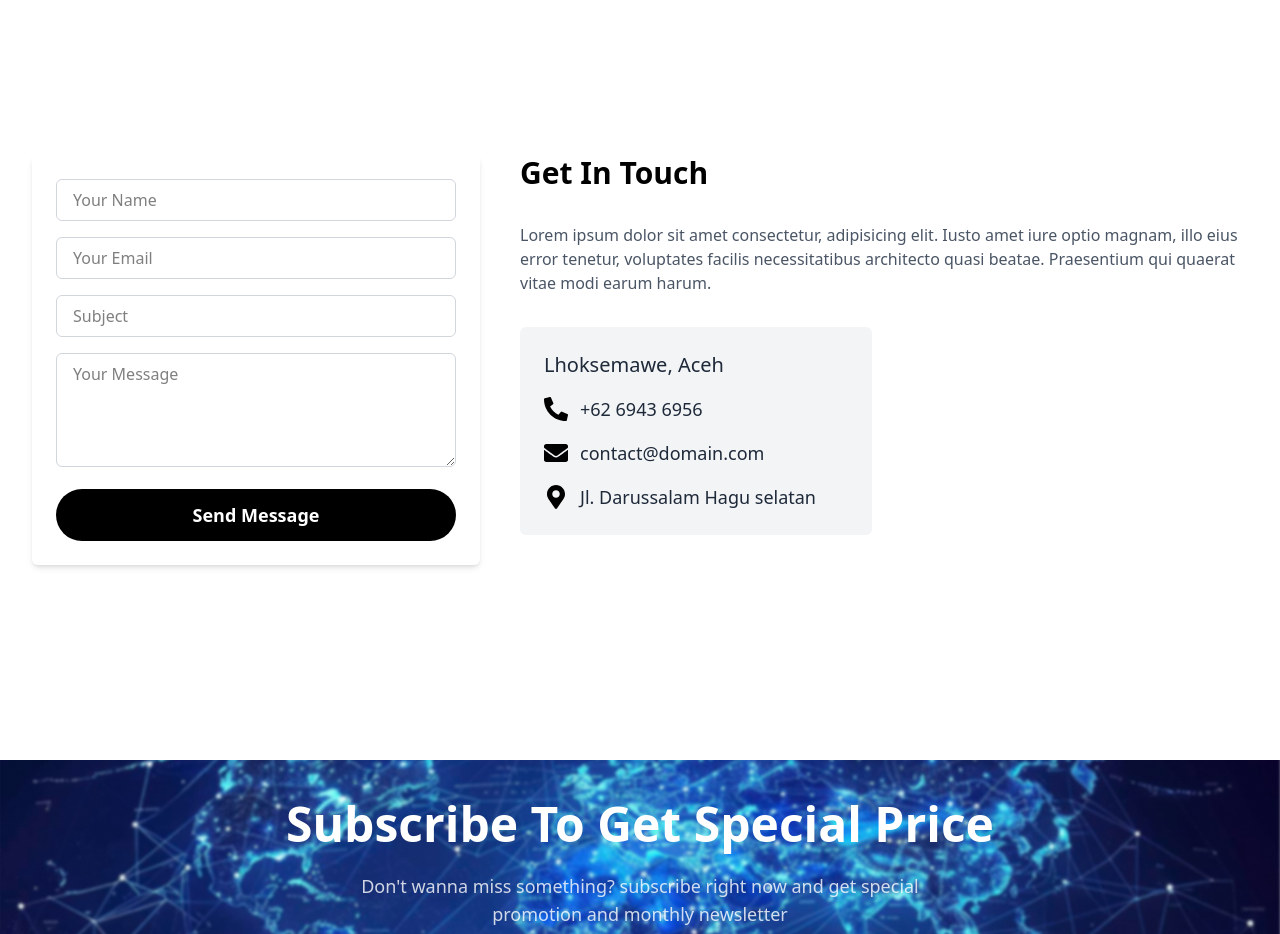
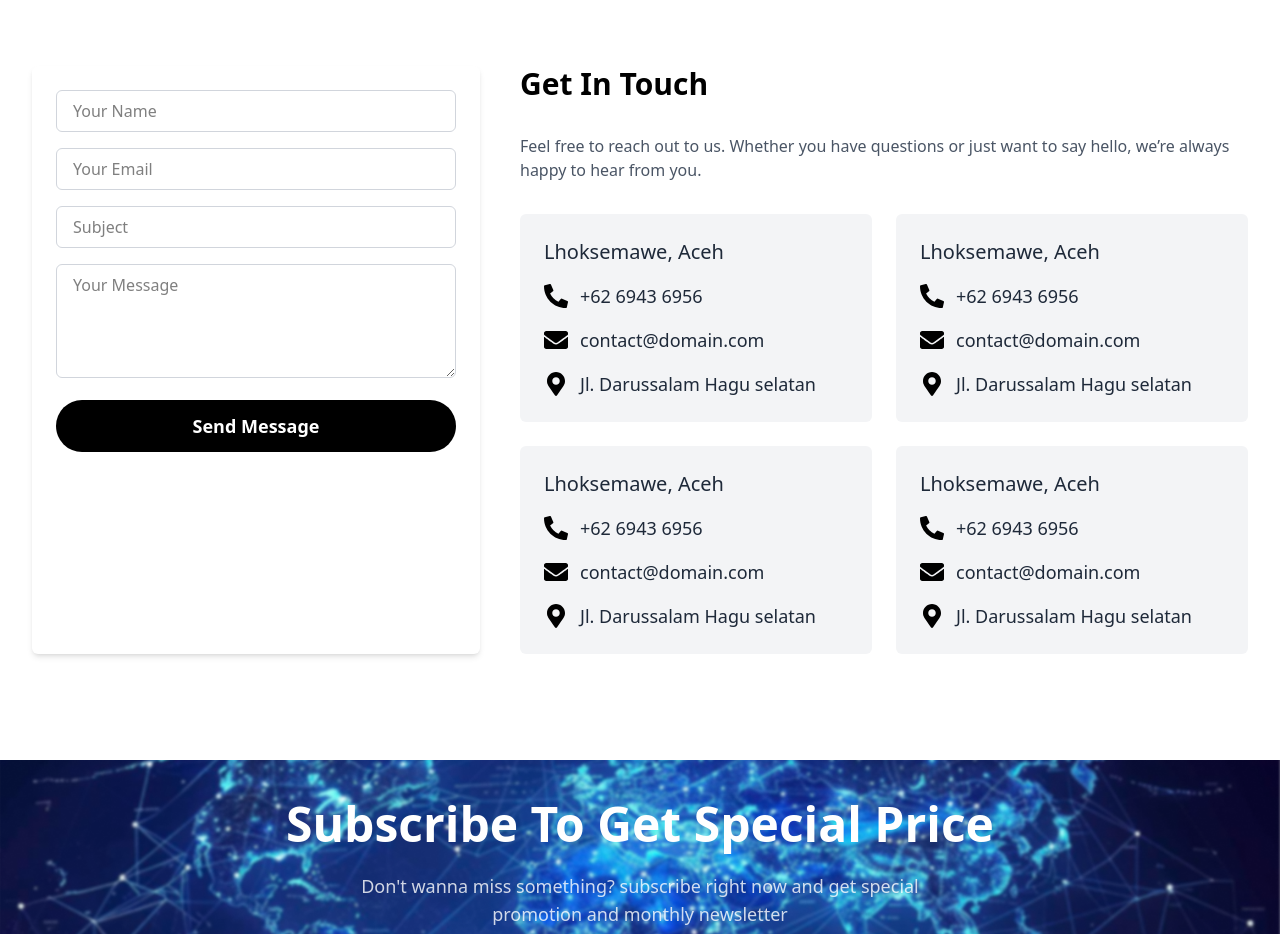
Before and after one commit to helenlemessa/Rebel-Rover-Travel-Website, a React (Vite) app: page /contact in a window 1280 px wide. Shown: the part 840-1774 px from the top of the page. Built offline with nearby package versions, Linux system fonts and the light colour scheme.

Commit message:
Contact Form Done!

```diff
--- a/src/components/ui/ContactForm.jsx
+++ b/src/components/ui/ContactForm.jsx
@@ -2,7 +2,6 @@ import React, { useState } from 'react';
 import { FaPhoneAlt, FaEnvelope, FaMapMarkerAlt } from 'react-icons/fa';
 import emailjs from '@emailjs/browser';
 import Swal from 'sweetalert2';
-
 
 const ContactForm = () => {
   const [form, setForm] = useState({
@@ -12,48 +11,41 @@ const ContactForm = () => {
     message: '',
   });
 
+  const [loading, setLoading] = useState(false);
+
   const handleChange = (e) => {
     setForm({ ...form, [e.target.name]: e.target.value });
   };
 
   const handleSubmit = (e) => {
     e.preventDefault();
+    setLoading(true);
 
-    // Use environment variables for EmailJS configuration
     emailjs.sendForm(
-      import.meta.env.VITE_EMAILJS_SERVICE_ID, // Use Service ID from .env
-      import.meta.env.VITE_EMAILJS_TEMPLATE_ID, // Use Template ID from .env
-      e.target, // Send the form as target
-      import.meta.env.VITE_EMAILJS_PUBLIC_KEY // Use Public Key from .env
+      import.meta.env.VITE_EMAILJS_SERVICE_ID,
+      import.meta.env.VITE_EMAILJS_TEMPLATE_ID,
+      e.target,
+      import.meta.env.VITE_EMAILJS_PUBLIC_KEY
     )
       .then((result) => {
-      console.log('Email sent successfully:', result.text);
         Swal.fire({
           title: 'Message Sent!',
           text: 'Your message has been successfully sent.',
           icon: 'success',
           confirmButtonColor: '#000',
-        confirmButtonText: 'Awesome!',
         });
       })
       .catch((error) => {
-      console.log('Error sending email:', error.text);
         Swal.fire({
           title: 'Oops!',
           text: 'Something went wrong. Please try again.',
           icon: 'error',
           confirmButtonColor: '#000',
-        confirmButtonText: 'Retry',
         });
-    });
-
-
-    // Reset the form after submission
-    setForm({
-      name: '',
-      email: '',
-      subject: '',
-      message: '',
+      })
+      .finally(() => {
+        setLoading(false);
+        setForm({ name: '', email: '', subject: '', message: '' });
       });
   };
 
@@ -64,12 +56,30 @@ const ContactForm = () => {
       email: 'contact@domain.com',
       location: 'Jl. Darussalam Hagu selatan',
     },
-    // Add more contacts if needed
+    {
+      name: 'Lhoksemawe, Aceh',
+      phone: '+62 6943 6956',
+      email: 'contact@domain.com',
+      location: 'Jl. Darussalam Hagu selatan',
+    },
+    {
+      name: 'Lhoksemawe, Aceh',
+      phone: '+62 6943 6956',
+      email: 'contact@domain.com',
+      location: 'Jl. Darussalam Hagu selatan',
+    },
+    {
+      name: 'Lhoksemawe, Aceh',
+      phone: '+62 6943 6956',
+      email: 'contact@domain.com',
+      location: 'Jl. Darussalam Hagu selatan',
+    },
   ];
 
   return (
     <div className="w-full min-h-screen bg-cover bg-center bg-no-repeat flex items-center justify-center p-4 md:p-8">
       <div className="flex flex-col md:flex-row w-full max-w-7xl mx-auto space-y-8 md:space-y-0 md:space-x-8">
+
         {/* Contact Form */}
         <form
           onSubmit={handleSubmit}
@@ -111,11 +121,22 @@ const ContactForm = () => {
             className="w-full border border-gray-300 px-4 py-2 rounded-md focus:outline-none focus:ring-2 focus:ring-black-400"
             required
           ></textarea>
+
           <button
             type="submit"
-            className="w-full bg-black text-white py-3 rounded-full text-lg font-semibold hover:bg-gray-800 transition duration-300"
+            className={`w-full bg-black text-white py-3 rounded-full text-lg font-semibold transition duration-300 ${
+              loading ? 'opacity-70 cursor-not-allowed' : 'hover:bg-gray-800'
+            }`}
+            disabled={loading}
           >
-            Send Message
+            {loading ? (
+              <div className="flex justify-center items-center space-x-2">
+                <div className="w-5 h-5 border-2 border-white border-t-transparent rounded-full animate-spin"></div>
+                <span>Sending...</span>
+              </div>
+            ) : (
+              'Send Message'
+            )}
           </button>
         </form>
 
@@ -123,9 +144,7 @@ const ContactForm = () => {
         <div className="flex-1 md:ml-10 md:mx-0 mx-auto">
           <h2 className="text-3xl font-extrabold font-poppins mb-4 md:mb-8">Get In Touch</h2>
           <p className="text-gray-600 mb-6 md:mb-8">
-            Lorem ipsum dolor sit amet consectetur, adipisicing elit. Iusto amet iure optio magnam, illo eius error
-            tenetur, voluptates facilis necessitatibus architecto quasi beatae. Praesentium qui quaerat vitae modi earum
-            harum.
+            Feel free to reach out to us. Whether you have questions or just want to say hello, we’re always happy to hear from you.
           </p>
 
           <div className="grid grid-cols-1 sm:grid-cols-2 gap-6">
@@ -150,6 +169,7 @@ const ContactForm = () => {
             ))}
           </div>
         </div>
+
       </div>
     </div>
   );
```
Lines whose indentation alone changed are shown as unchanged.
